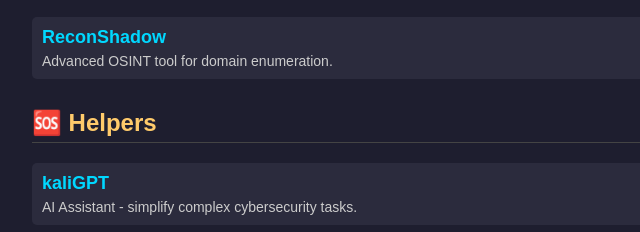
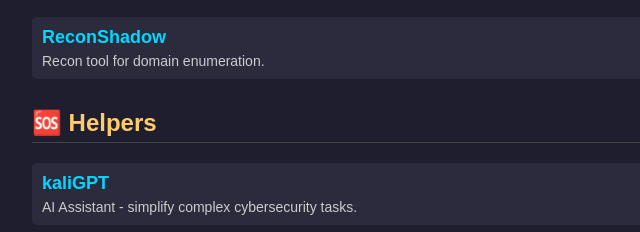
Before and after one commit to jineebjn/tools.jineebjn.com, a plain HTML site: page index.html in a window 1280 px wide. Shown: the part 216-448 px from the top of the page, 208-848 px from the left. Drawn offline with Linux system fonts and the light colour scheme.

Commit message:
description change

```diff
--- a/index.html
+++ b/index.html
@@ -90,7 +90,7 @@
       <ul>
         <li>
           <a href="https://github.com/jineebjn/reconshadow">ReconShadow</a>
-          <div class="desc">Advanced OSINT tool for domain enumeration.</div>
+          <div class="desc">Recon tool for domain enumeration.</div>
         </li>
         <!-- <li>
           <a href="http://localhost:3000/theharvester">The Harvester</a>
```
